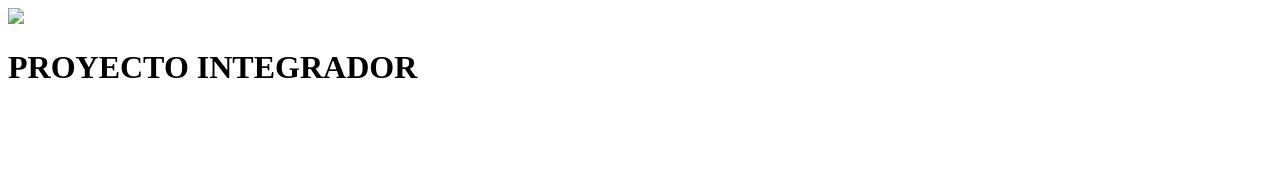
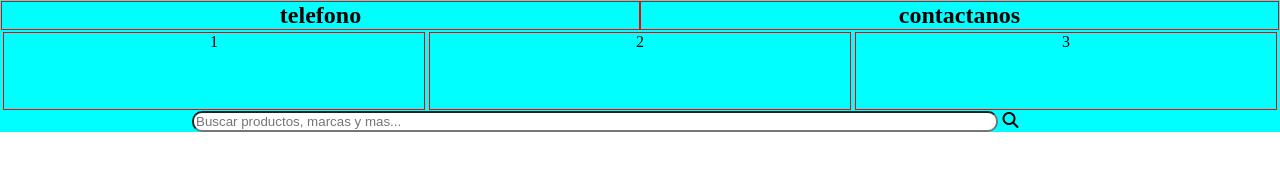
Before and after one commit to mgecelewicz/grupo_7_petShop, a website: page views/home.html in a window 1280 px wide. Drawn offline with Linux system fonts and the light colour scheme; files that its build step writes are made by us from their sources.

Commit message:
link iconos//link css//inicio header

```diff
--- a/app.js
+++ b/app.js
@@ -7,7 +7,6 @@ app.use(express.static(publicPath));
 
 app.listen(3000, () => console.log("servidor funcionando en puerto 3000"));
 
-
 app.get("/", (req, res) => {
-  res.sendFile(path.resolve(__dirname, "./views/index.html"));
+  res.sendFile(path.resolve(__dirname, "./views/home.html"));
 });
--- /dev/null
+++ b/public/css/style.css
@@ -0,0 +1,52 @@
+* {
+  margin: 0%;
+  box-sizing: border-box;
+}
+header {
+  width: 100vw;
+  background-color: aqua;
+}
+header article {
+  display: flex;
+  flex-wrap: wrap;
+  flex-direction: column;
+  justify-content: space-between;
+}
+.topHeader {
+  display: flex;
+  flex-wrap: wrap;
+  flex-direction: row;
+  justify-content: space-around;
+  padding: 1px;
+}
+.topHeader div {
+  border: 1px solid red;
+  width: 50%;
+  text-align: center;
+}
+.centerHeader {
+  display: flex;
+  flex-wrap: wrap;
+  flex-direction: row;
+  justify-content: space-around;
+  padding: 1px;
+  height: 10vh;
+}
+.centerHeader div {
+  border: 1px solid red;
+  width: 33%;
+  text-align: center;
+}
+.bottomHeader {
+  display: flex;
+  flex-wrap: wrap;
+  justify-content: center;
+}
+.bottomHeader form {
+  width: 70%;
+  margin: auto;
+}
+.bottomHeader form input {
+  width: 90%;
+  border-radius: 10px;
+}
--- a/views/home.html
+++ b/views/home.html
@@ -1,14 +1,37 @@
 <!DOCTYPE html>
 <html lang="en">
-<head>
-    <meta charset="UTF-8">
-    <meta http-equiv="X-UA-Compatible" content="IE=edge">
-    <meta name="viewport" content="width=device-width, initial-scale=1.0">
-    <title>PROYECTO</title>
-</head>
-<body>
-  <a href="https://github.com/MatiMolinamm/grupo_7_petShop/"><img  src="img/imgPrueba.PNG" ></a>
-  <main><h1>PROYECTO INTEGRADOR</h1></main>
+  <head>
+    <meta charset="UTF-8" />
+    <meta http-equiv="X-UA-Compatible" content="IE=edge" />
+    <meta name="viewport" content="width=device-width, initial-scale=1.0" />
 
-</body>
+    <link href="css/style.css" rel="stylesheet" />
+    <script
+      src="https://kit.fontawesome.com/7a7177ae0d.js"
+      crossorigin="anonymous"
+    ></script>
+    <title>PETIT AND FUN</title>
+  </head>
+  <body>
+    <header>
+      <article class="topHeader">
+        <div><h1>telefono</h1></div>
+        <div><h1>contactanos</h1></div>
+      </article>
+      <article class="centerHeader">
+        <div>1</div>
+        <div>2</div>
+        <div>3</div>
+      </article>
+      <article class="bottomHeader">
+        <form>
+          <input
+            type="search"
+            placeholder="Buscar productos, marcas y mas..."
+          />
+          <i class="fa-solid fa-magnifying-glass"></i>
+        </form>
+      </article>
+    </header>
+  </body>
 </html>
```
Also changed, not shown: 2 other files.
